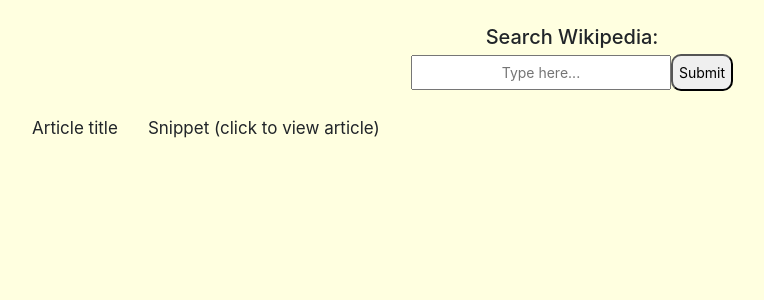
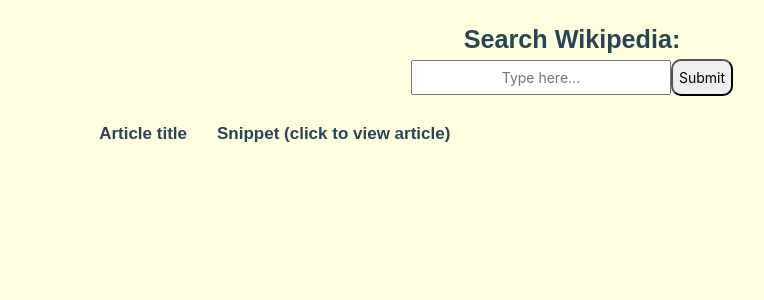
Before and after one commit to jenlky/react-wikipedia, a React (Create React App) app: page / in a window 1280 px wide. Shown: the top 300 px of the page, without its empty margins (68-832 px from the left). Built offline with nearby package versions, Linux system fonts and the light colour scheme.

Commit message:
testing flexbox

```diff
--- a/src/components/article_list.jsx
+++ b/src/components/article_list.jsx
@@ -2,13 +2,11 @@
 import ArticleRow from "./article_row";
 
 const ArticleList = ({dataArray}) => {
-  console.log(dataArray);
-
   return (
     <div className="container container--spacing container--font">
-      <div className="">
-        <span className="col-md-2">Article title</span>
-        <span className="col-md-10">Snippet (click to view article)</span>
+      <div>
+        <span className="col-md-2 article__title text">Article title</span>
+        <span className="col-md-10 text">Snippet (click to view article)</span>
       </div>
       <ArticleRow dataArray={dataArray} />
     </div>
--- a/src/components/article_row.jsx
+++ b/src/components/article_row.jsx
@@ -7,7 +7,7 @@
     return (
       <li key={row.title}>
         <p className="title col-md-2">{row.title}</p>
-        <div className="content col-md-10">
+        <div className="content__div col-md-10">
           <a href={row.link} className="content">{row.content}</a>
         </div>
       </li>
--- a/src/index.css
+++ b/src/index.css
@@ -5,6 +5,10 @@
 body, #root, .content {
   height: 100%;
   background: #ffffe0; }
+
+h2 {
+  color: #274555;
+  font: 700 1.8em sans-serif; }
 
 .form--align {
   margin-top: 2.5rem;
@@ -28,24 +32,36 @@
 .container--font {
   font-size: 1.7rem; }
 
+.article__title {
+  text-align: right; }
+
+.text {
+  display: inline-block;
+  color: #274555;
+  font: 700 1em sans-serif; }
+
 ul li {
+  display: flex;
   list-style-type: none;
-  height: auto; }
+  margin: 1px 0 1px 0; }
 
 ul .title {
-  display: inline-block;
   background: #F4F4E9;
   color: #32343B;
-  height: inherit;
-  margin: 0;
+  margin: 0 1px 0 0;
   text-align: right;
-  vertical-align: middle; }
+  align-self: center;
+  flex: 1 0 auto; }
+
+ul .content__div {
+  padding: 0; }
 
 ul .content {
   display: inline-block;
   background: #32343B;
   color: #F4F4E9;
-  text-decoration: none; }
+  text-decoration: none;
+  padding: 10px 15px 10px 15px; }
   ul .content :hover {
     text-decoration: none;
     color: #F4F4E9;
--- a/src/sass/style.scss
+++ b/src/sass/style.scss
@@ -1,5 +1,6 @@
 $title-bg: #F4F4E9;
 $content-bg: #32343B;
+$all-title-color: #274555;
 
 html {
   font-size: 62.5%; /* 62.5% of 16px = 10px */
@@ -8,6 +9,11 @@
 body, #root, .content {
   height: 100%;
   background: #ffffe0;
+}
+
+h2 {
+  color: $all-title-color;
+  font: 700 1.8em sans-serif;
 }
 
 .form--align {
@@ -38,22 +44,35 @@
   font-size: 1.7rem;
 }
 
+.article__title {
+  // display: inline-block;
+  text-align: right;
+}
+
+.text {
+  display: inline-block;
+  color: $all-title-color;
+  font: 700 1em sans-serif;
+}
+
 ul {
-
-
   li {
+    display: flex;
     list-style-type: none;
-    height: auto;
+    margin: 1px 0 1px 0;
   }
 
   .title {
-    display: inline-block;
     background: $title-bg;
     color: $content-bg;
-    height: inherit;
-    margin: 0;
+    margin: 0 1px 0 0;
     text-align: right;
-    vertical-align: middle;
+    align-self: center;
+    flex: 1 0 auto;
+  }
+
+  .content__div {
+    padding: 0;
   }
 
   .content {
@@ -61,6 +80,7 @@
     background: $content-bg;
     color: $title-bg;
     text-decoration: none;
+    padding: 10px 15px 10px 15px;
 
     :hover {
       text-decoration: none;
@@ -68,6 +88,4 @@
       opacity: 0.9;
     }
   }
-
-
 }
```
